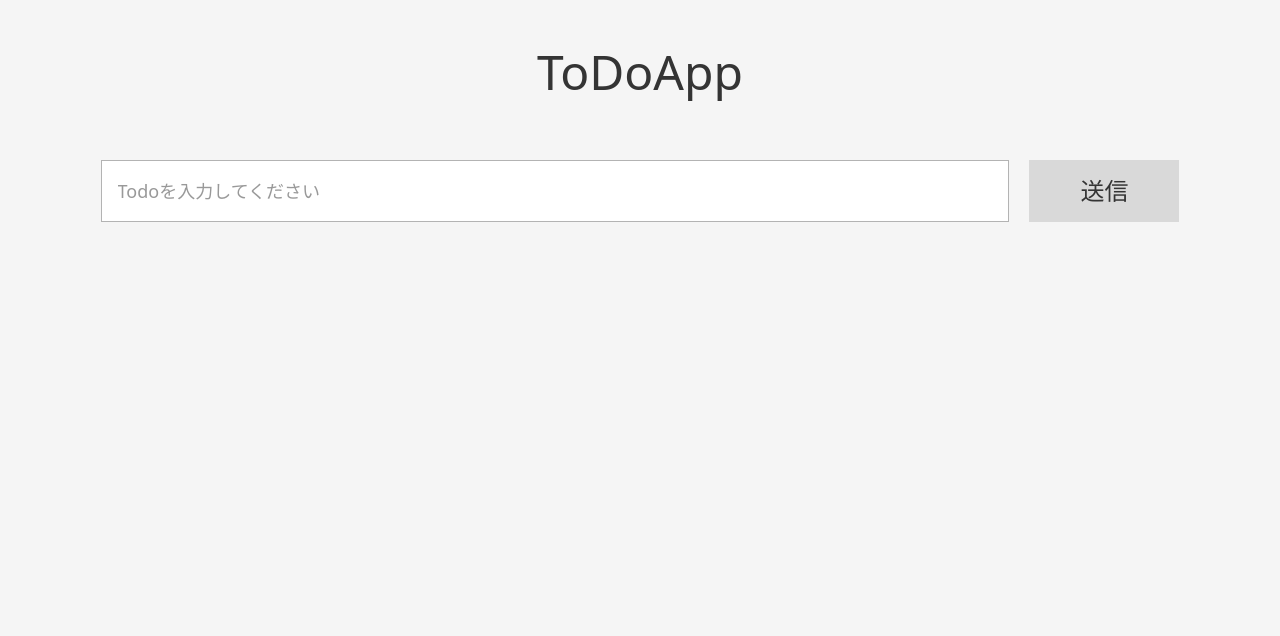
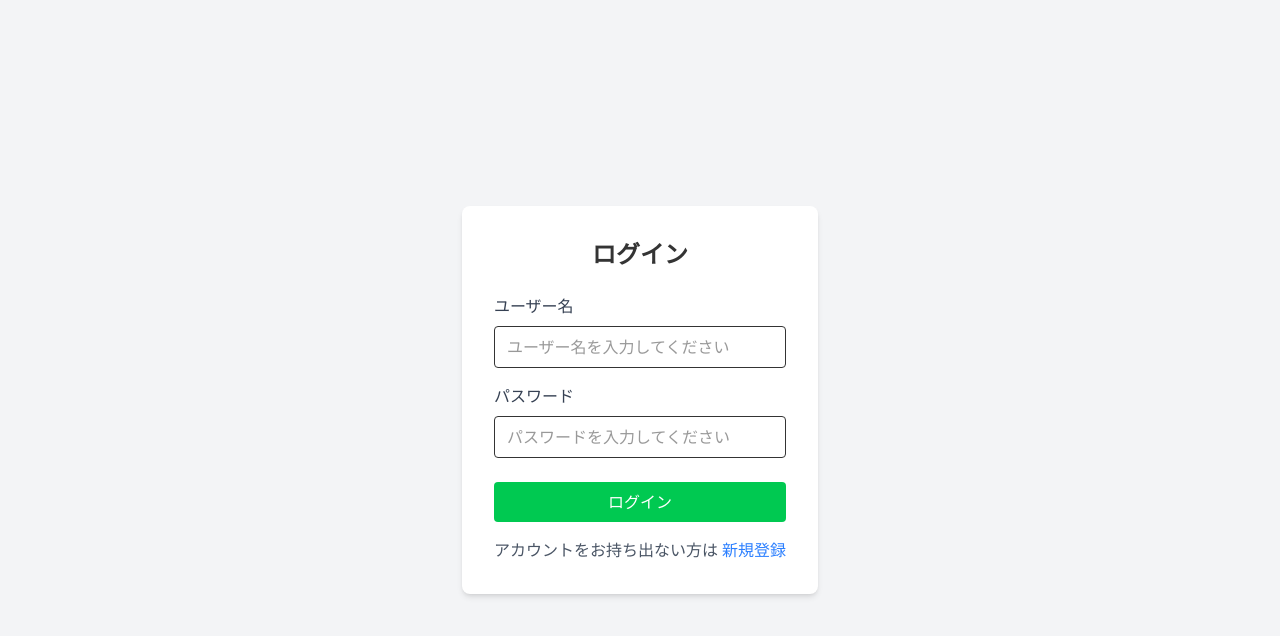
Before and after one commit to takeshi0518/ToDoApp, a React (Vite) app in the folder client/: page / in a window 1280 px wide. Shown: the top 636 px of the page. Built offline with nearby package versions, Linux system fonts and the light colour scheme; no server answers.

Commit message:
feat: 基本的な画面遷移を完成

```diff
--- a/client/src/components/Login.jsx
+++ b/client/src/components/Login.jsx
@@ -1,7 +1,81 @@
+import { useState } from 'react';
+import { Button } from './Button';
+import { Input } from './Input';
+import { SubTitle } from './SubTitle';
+import { useNavigate } from 'react-router-dom';
+import axios from 'axios';
+
 export const Login = () => {
+  const navigate = useNavigate();
+  const [username, setUsername] = useState('');
+  const [password, setPassword] = useState('');
+  const [error, setError] = useState('');
+
+  const handleSubmit = async (e) => {
+    e.preventDefault();
+    setError('');
+
+    try {
+      await axios.post(
+        `/api/auth/login`,
+        {
+          username,
+          password,
+        },
+        {
+          withCredentials: true,
+        }
+      );
+      navigate('/todos');
+    } catch (error) {
+      setError(error.response?.data?.error || 'ユーザー登録に失敗しました');
+    }
+  };
+
   return (
-    <div>
-      <div>Login Page</div>
+    <div className="min-h-screen flex items-center justify-center bg-gray-100">
+      <div className="bg-white p-8 rounded-lg shadow-md w-96%">
+        <SubTitle text="ログイン" variant="loginTitle" />
+
+        {error && (
+          <div className="bg-red-100 text-red-700 p-3 rounded mb-4">
+            {error}
+          </div>
+        )}
+        <form onSubmit={handleSubmit}>
+          <div className="mb-4">
+            <label className="block text-gray-700 mb-2">ユーザー名</label>
+            <Input
+              placeholderText="ユーザー名を入力してください"
+              type="text"
+              variant="default"
+              value={username}
+              onChange={(e) => setUsername(e.target.value)}
+            />
+          </div>
+          <div className="mb-6">
+            <label className="block text-gray-700 mb-2">パスワード</label>
+            <Input
+              placeholderText="パスワードを入力してください"
+              type="password"
+              variant="default"
+              value={password}
+              onChange={(e) => setPassword(e.target.value)}
+            />
+          </div>
+          <Button variant="login" type="submit" text="ログイン" />
+        </form>
+
+        <p className="mt-4 text-center text-gray-600">
+          アカウントをお持ち出ない方は{' '}
+          <button
+            className="text-blue-500 hover:underline cursor-pointer"
+            onClick={() => navigate('/register')}
+          >
+            新規登録
+          </button>
+        </p>
+      </div>
     </div>
   );
 };
--- a/client/src/components/Register.jsx
+++ b/client/src/components/Register.jsx
@@ -1,19 +1,56 @@
+import { useState } from 'react';
 import { Button } from './Button';
 import { Input } from './Input';
 import { SubTitle } from './SubTitle';
+import { useNavigate } from 'react-router-dom';
+import axios from 'axios';
 
 export const Register = () => {
+  const navigate = useNavigate();
+  const [username, setUsername] = useState('');
+  const [password, setPassword] = useState('');
+  const [error, setError] = useState('');
+
+  const handleSubmit = async (e) => {
+    e.preventDefault();
+    setError('');
+
+    try {
+      await axios.post(
+        `/api/auth/register`,
+        {
+          username,
+          password,
+        },
+        {
+          withCredentials: true,
+        }
+      );
+      navigate('/login');
+    } catch (error) {
+      setError(error.response?.data?.error || 'ユーザー登録に失敗しました');
+    }
+  };
+
   return (
     <div className="min-h-screen flex items-center justify-center bg-gray-100">
       <div className="bg-white p-8 rounded-lg shadow-md w-96%">
         <SubTitle text="新規登録" variant="registerTitle" />
-        <form>
+
+        {error && (
+          <div className="bg-red-100 text-red-700 p-3 rounded mb-4">
+            {error}
+          </div>
+        )}
+        <form onSubmit={handleSubmit}>
           <div className="mb-4">
             <label className="block text-gray-700 mb-2">ユーザー名</label>
             <Input
               placeholderText="ユーザー名を入力してください"
               type="text"
               variant="default"
+              value={username}
+              onChange={(e) => setUsername(e.target.value)}
             />
           </div>
           <div className="mb-6">
@@ -22,6 +59,8 @@ export const Register = () => {
               placeholderText="パスワードを入力してください"
               type="password"
               variant="default"
+              value={password}
+              onChange={(e) => setPassword(e.target.value)}
             />
           </div>
           <Button variant="register" type="submit" text="登録" />
@@ -29,7 +68,10 @@ export const Register = () => {
 
         <p className="mt-4 text-center text-gray-600">
           アカウントをお持ちの方は{' '}
-          <button className="text-blue-500 hover:underline cursor-pointer">
+          <button
+            className="text-blue-500 hover:underline cursor-pointer"
+            onClick={() => navigate('/')}
+          >
             ログイン
           </button>
         </p>
--- a/client/src/main.jsx
+++ b/client/src/main.jsx
@@ -1,6 +1,6 @@
 import { StrictMode } from 'react';
 import { createRoot } from 'react-dom/client';
-import { BrowserRouter, Routes, Route } from 'react-router-dom';
+import { BrowserRouter, Routes, Route, Navigate } from 'react-router-dom';
 
 import './styles/tailwind.css';
 import { Todo } from './components/Todo.jsx';
@@ -12,8 +12,8 @@ createRoot(document.getElementById('root')).render(
   <StrictMode>
     <BrowserRouter>
       <Routes>
-        <Route path="/" element={<Todo />} />
-        <Route path="/login" element={<Login />} />
+        <Route path="/" element={<Login />} />
+        <Route path="/todos" element={<Todo />} />
         <Route path="/register" element={<Register />} />
         <Route path="*" element={<NotFound />} />
       </Routes>
--- a/client/src/styles/uiStyles/buttonStyles.js
+++ b/client/src/styles/uiStyles/buttonStyles.js
@@ -1,6 +1,8 @@
 export const buttons = {
   register:
     'w-full bg-blue-500 text-white py-2 rounded cursor-pointer hover:bg-blue-600 transition',
+  login:
+    'w-full bg-green-500 text-white py-2 rounded cursor-pointer hover:bg-green-600 transition',
   grayLarge:
     'w-full h-10 sm:w-[20%] sm:max-w-[150px] sm:h-auto sm:mb-0 text-lg sm:text-xl md:text-xl lg:text-2xl bg-gray whitespace-nowrap cursor-pointer',
   gray: 'bg-gray py-2 px-4 text-[16px] text-white-text-color inline-block whitespace-nowrap cursor-pointer',
--- a/client/src/styles/uiStyles/titleStyles.js
+++ b/client/src/styles/uiStyles/titleStyles.js
@@ -5,4 +5,5 @@ export const titles = {
     'text-base sm:text-lg md:text-xl lg:text-2xl pb-2 mb-12 sm:mb-15 md:mb-18 lg:mb-20 border-b border-base-line-color',
   modalTitle: 'text-base sm:text-lg md:text-2xl lg:text-3xl',
   registerTitle: 'text-2xl font-bold mb-6 text-center',
+  loginTitle: 'text-2xl font-bold mb-6 text-center',
 };
```
Also changed, not shown: client/src/components/Button.jsx (line endings or trailing spaces), 1 other file (tests, documents, lock files or other folders).
